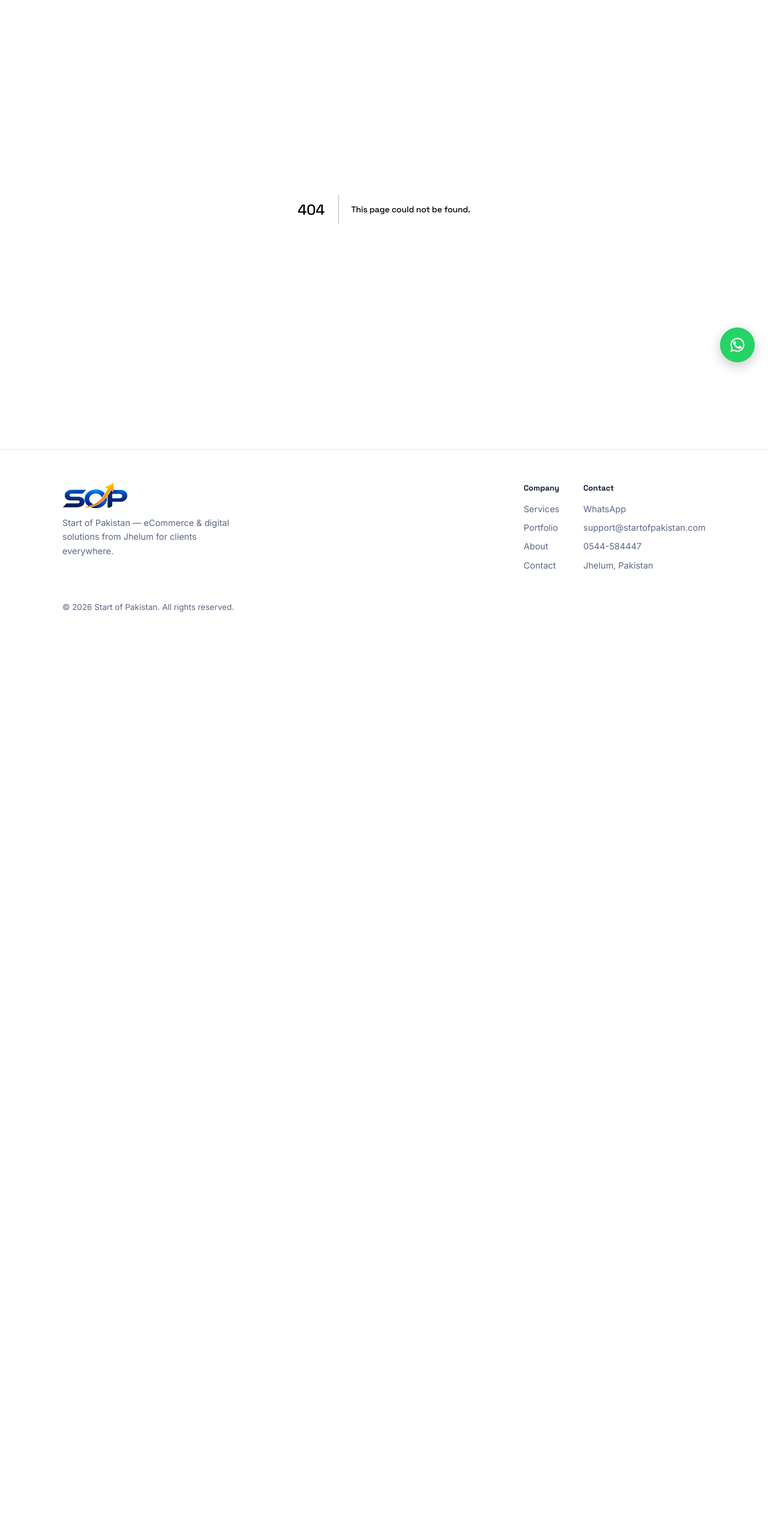
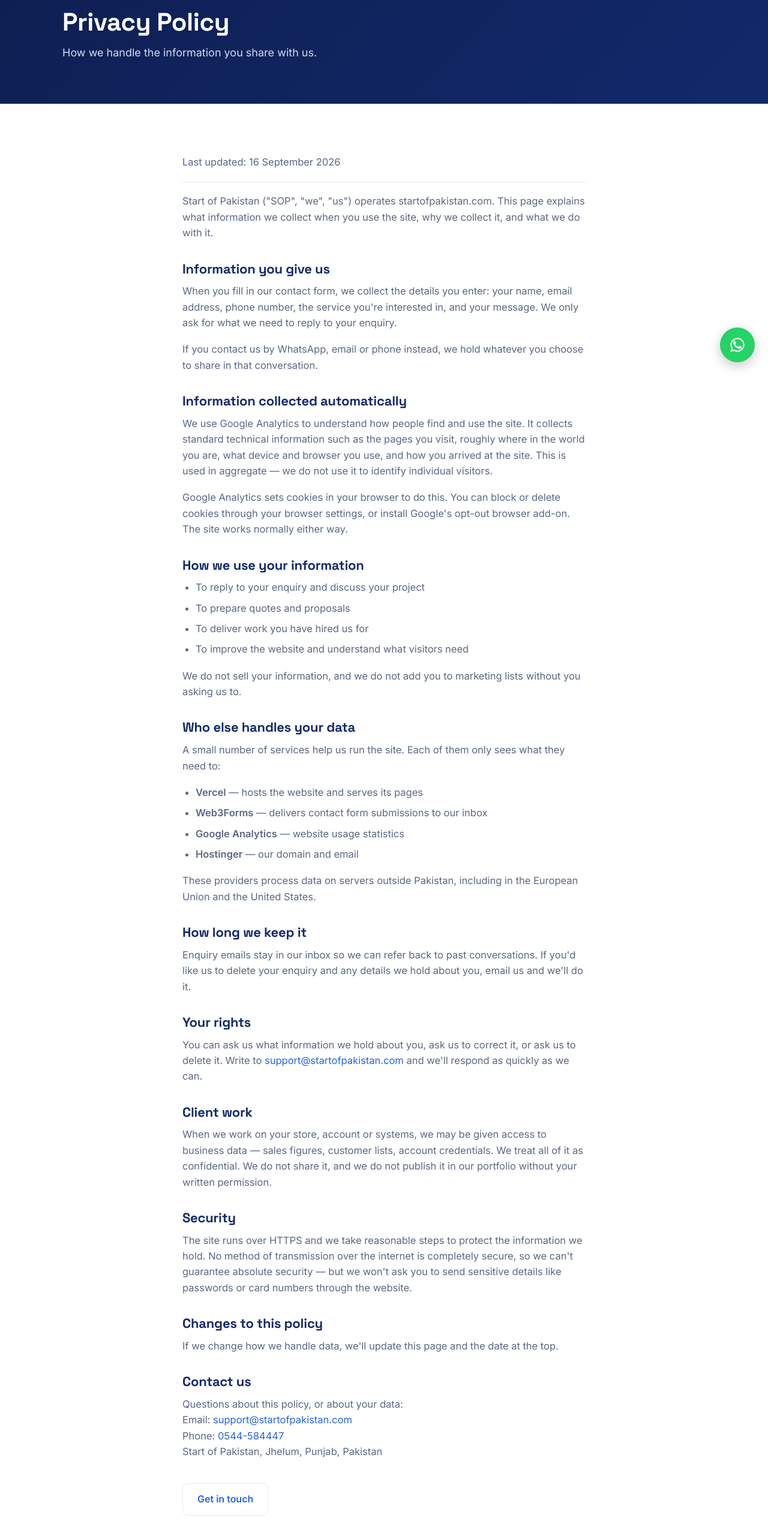
Before and after one commit to startofpakistan1-svg/sop-website, a Next.js app: page /privacy in a window 1280 px wide. Before the commit this address had no page. Shown: the part 174-2740 px from the top of the page at 60% size. Before the commit the page ends 1237 px from the top, so only its background shows below. Built offline with nearby package versions, Linux system fonts and the light colour scheme.

Commit message:
Add privacy policy page

```diff
--- a/src/app/globals.css
+++ b/src/app/globals.css
@@ -426,3 +426,27 @@ button.btn-orange:disabled {
   opacity: .65;
   cursor: not-allowed;
 }
+
+/* ---------- LEGAL PAGES ---------- */
+.legal h2 {
+  font-size: 22px;
+  margin: 34px 0 12px;
+  color: var(--navy);
+}
+.legal p { font-size: 16.5px; }
+.legal ul {
+  color: var(--muted);
+  font-size: 16.5px;
+  margin: 0 0 18px;
+  padding-left: 22px;
+}
+.legal ul li { margin-bottom: 8px; }
+.legal a { color: var(--blue-2); }
+.legal a:hover { text-decoration: underline; }
+.legal-date {
+  font-size: 14.5px;
+  color: var(--muted);
+  padding-bottom: 20px;
+  margin-bottom: 24px;
+  border-bottom: 1px solid var(--line);
+}
--- /dev/null
+++ b/src/app/privacy/page.js
@@ -0,0 +1,158 @@
+import Link from "next/link";
+
+export const metadata = {
+  title: "Privacy Policy — SOP | Start of Pakistan",
+  description:
+    "How Start of Pakistan collects, uses and protects the information you share through startofpakistan.com.",
+};
+
+export default function Privacy() {
+  return (
+    <>
+      <section className="page-head" style={{ padding: "64px 0 70px" }}>
+        <div className="wrap">
+          <h1>Privacy Policy</h1>
+          <p>How we handle the information you share with us.</p>
+        </div>
+      </section>
+
+      <section>
+        <div className="wrap prose legal">
+          <p className="legal-date">Last updated: 16 September 2026</p>
+
+          <p>
+            Start of Pakistan (&quot;SOP&quot;, &quot;we&quot;, &quot;us&quot;)
+            operates startofpakistan.com. This page explains what information we
+            collect when you use the site, why we collect it, and what we do
+            with it.
+          </p>
+
+          <h2>Information you give us</h2>
+          <p>
+            When you fill in our contact form, we collect the details you enter:
+            your name, email address, phone number, the service you&apos;re
+            interested in, and your message. We only ask for what we need to
+            reply to your enquiry.
+          </p>
+          <p>
+            If you contact us by WhatsApp, email or phone instead, we hold
+            whatever you choose to share in that conversation.
+          </p>
+
+          <h2>Information collected automatically</h2>
+          <p>
+            We use Google Analytics to understand how people find and use the
+            site. It collects standard technical information such as the pages
+            you visit, roughly where in the world you are, what device and
+            browser you use, and how you arrived at the site. This is used in
+            aggregate — we do not use it to identify individual visitors.
+          </p>
+          <p>
+            Google Analytics sets cookies in your browser to do this. You can
+            block or delete cookies through your browser settings, or install
+            Google&apos;s opt-out browser add-on. The site works normally either
+            way.
+          </p>
+
+          <h2>How we use your information</h2>
+          <ul>
+            <li>To reply to your enquiry and discuss your project</li>
+            <li>To prepare quotes and proposals</li>
+            <li>To deliver work you have hired us for</li>
+            <li>To improve the website and understand what visitors need</li>
+          </ul>
+          <p>
+            We do not sell your information, and we do not add you to marketing
+            lists without you asking us to.
+          </p>
+
+          <h2>Who else handles your data</h2>
+          <p>
+            A small number of services help us run the site. Each of them only
+            sees what they need to:
+          </p>
+          <ul>
+            <li>
+              <strong>Vercel</strong> — hosts the website and serves its pages
+            </li>
+            <li>
+              <strong>Web3Forms</strong> — delivers contact form submissions to
+              our inbox
+            </li>
+            <li>
+              <strong>Google Analytics</strong> — website usage statistics
+            </li>
+            <li>
+              <strong>Hostinger</strong> — our domain and email
+            </li>
+          </ul>
+          <p>
+            These providers process data on servers outside Pakistan, including
+            in the European Union and the United States.
+          </p>
+
+          <h2>How long we keep it</h2>
+          <p>
+            Enquiry emails stay in our inbox so we can refer back to past
+            conversations. If you&apos;d like us to delete your enquiry and any
+            details we hold about you, email us and we&apos;ll do it.
+          </p>
+
+          <h2>Your rights</h2>
+          <p>
+            You can ask us what information we hold about you, ask us to correct
+            it, or ask us to delete it. Write to{" "}
+            <a href="mailto:support@startofpakistan.com">
+              support@startofpakistan.com
+            </a>{" "}
+            and we&apos;ll respond as quickly as we can.
+          </p>
+
+          <h2>Client work</h2>
+          <p>
+            When we work on your store, account or systems, we may be given
+            access to business data — sales figures, customer lists, account
+            credentials. We treat all of it as confidential. We do not share it,
+            and we do not publish it in our portfolio without your written
+            permission.
+          </p>
+
+          <h2>Security</h2>
+          <p>
+            The site runs over HTTPS and we take reasonable steps to protect the
+            information we hold. No method of transmission over the internet is
+            completely secure, so we can&apos;t guarantee absolute security —
+            but we won&apos;t ask you to send sensitive details like passwords
+            or card numbers through the website.
+          </p>
+
+          <h2>Changes to this policy</h2>
+          <p>
+            If we change how we handle data, we&apos;ll update this page and the
+            date at the top.
+          </p>
+
+          <h2>Contact us</h2>
+          <p>
+            Questions about this policy, or about your data:
+            <br />
+            Email:{" "}
+            <a href="mailto:support@startofpakistan.com">
+              support@startofpakistan.com
+            </a>
+            <br />
+            Phone: <a href="tel:+92544584447">0544-584447</a>
+            <br />
+            Start of Pakistan, Jhelum, Punjab, Pakistan
+          </p>
+
+          <div style={{ marginTop: 40 }}>
+            <Link className="btn-outline" href="/contact">
+              Get in touch
+            </Link>
+          </div>
+        </div>
+      </section>
+    </>
+  );
+}
--- a/src/app/sitemap.js
+++ b/src/app/sitemap.js
@@ -8,5 +8,6 @@ export default function sitemap() {
     { url: `${base}/portfolio`,  lastModified: now, changeFrequency: "monthly", priority: 0.8 },
     { url: `${base}/about`,      lastModified: now, changeFrequency: "yearly",  priority: 0.6 },
     { url: `${base}/contact`,    lastModified: now, changeFrequency: "yearly",  priority: 0.9 },
+    { url: `${base}/privacy`,    lastModified: now, changeFrequency: "yearly",  priority: 0.3 },
   ];
 }
--- a/src/components/Footer.jsx
+++ b/src/components/Footer.jsx
@@ -16,6 +16,7 @@ export default function Footer() {
             <Link href="/portfolio">Portfolio</Link>
             <Link href="/about">About</Link>
             <Link href="/contact">Contact</Link>
+            <Link href="/privacy">Privacy Policy</Link>
           </div>
           <div className="foot-col">
             <h4>Contact</h4>
```
